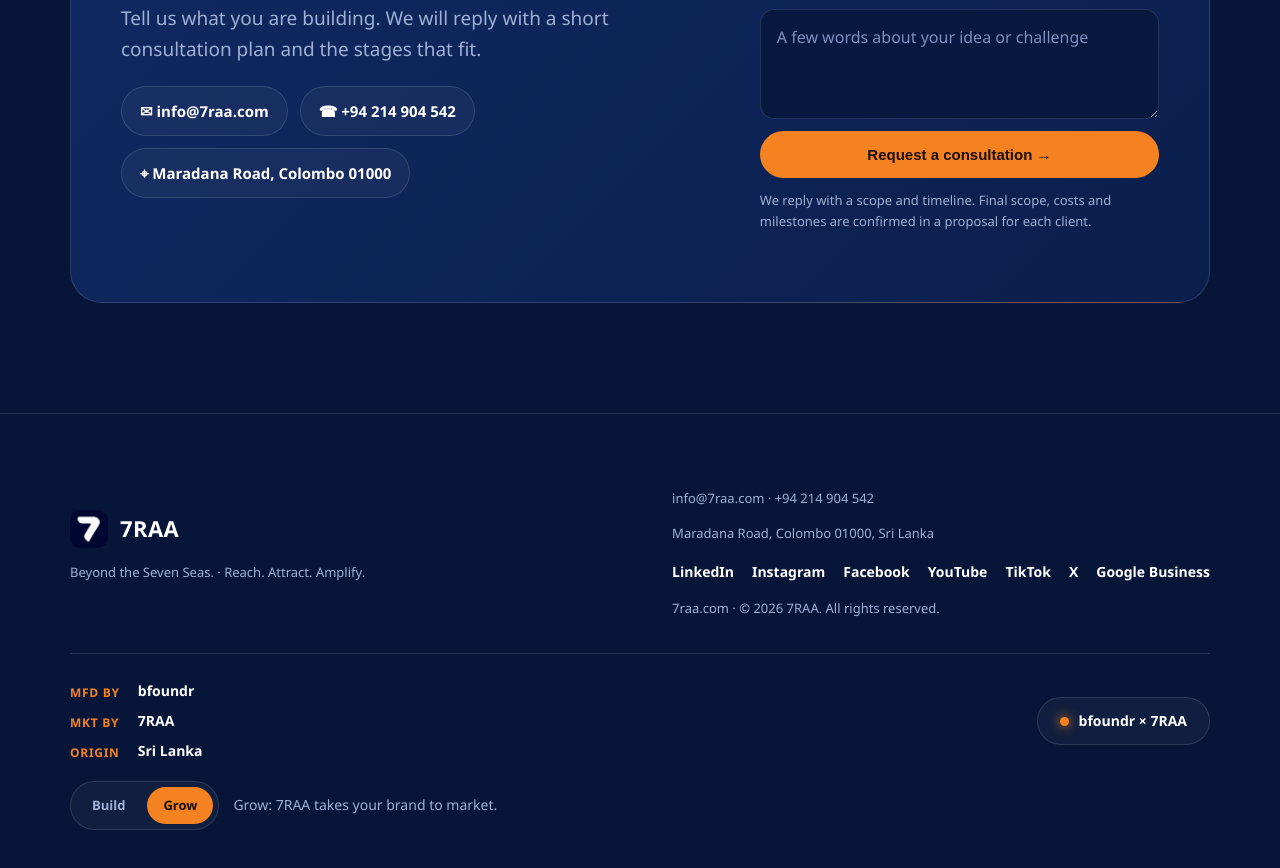
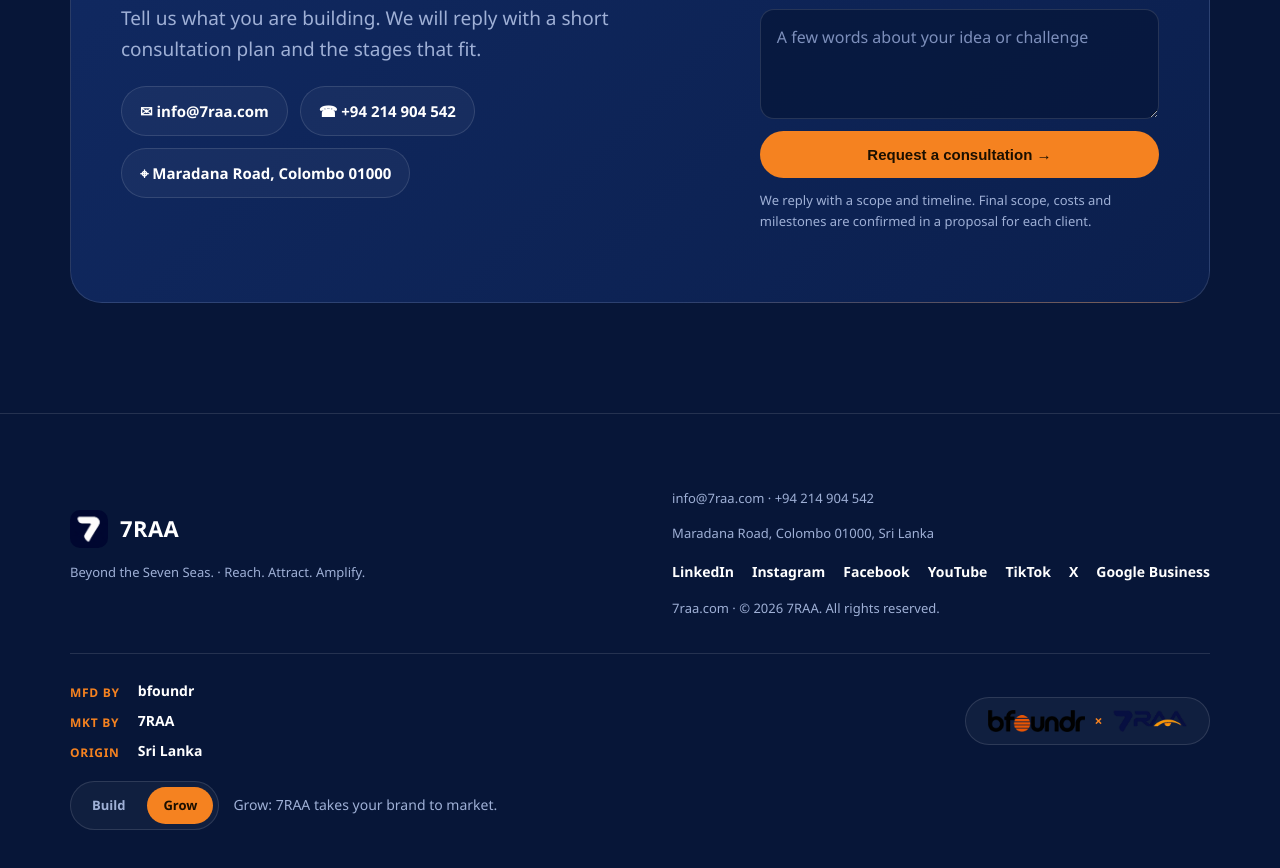
Before and after one commit to SenthInc/7raa, a plain HTML site: page index.html in a window 1280 px wide. Shown: the part 5870-6738 px from the top of the page. Drawn offline with Linux system fonts and the light colour scheme.

Commit message:
Use bfoundr and 7RAA logos in footer credit pill
Co-Authored-By: Claude Haiku 5.5 <noreply@anthropic.com>

```diff
--- a/index.html
+++ b/index.html
@@ -195,7 +195,8 @@
   .switch button{border:0;background:transparent;color:var(--muted);font:inherit;font-size:13px;font-weight:700;padding:8px 16px;border-radius:999px;cursor:pointer}
   .switch button[aria-pressed="true"]{background:var(--orange);color:#1a0f00}
   .credit-pill{display:inline-flex;align-items:center;gap:10px;padding:12px 22px;border:1px solid var(--line);border-radius:999px;font-weight:700;color:var(--white);background:rgba(255,255,255,.04)}
-  .credit-pill::before{content:"";width:9px;height:9px;border-radius:50%;background:var(--orange);box-shadow:0 0 12px var(--orange)}
+  .credit-pill img{display:block;width:auto}
+  .credit-pill span{color:var(--orange);font-weight:700}
   .credit-pill:hover{border-color:var(--orange)}
   .who{margin-top:18px;display:flex;flex-wrap:wrap;align-items:center;gap:14px;font-size:14px;color:var(--muted)}
   .who a{font-weight:700;color:var(--white)}
@@ -516,7 +517,7 @@
         <dt>Mkt by</dt><dd><a href="https://7raa.com" target="_blank" rel="noopener">7RAA</a></dd>
         <dt>Origin</dt><dd>Sri Lanka</dd>
       </dl>
-      <a class="credit-pill" href="https://bfoundr.com" target="_blank" rel="noopener" aria-label="Built by bfoundr, marketing by 7RAA">bfoundr × 7RAA</a>
+      <a class="credit-pill" href="https://bfoundr.com" target="_blank" rel="noopener" aria-label="Built by bfoundr, marketing by 7RAA"><img src="assets/bfoundr-logo.webp" alt="bfoundr" height="22"><span aria-hidden="true">×</span><img src="assets/7raa-logo.webp" alt="7RAA" height="22"></a>
     </div>
     <div class="who">
       <div class="switch" role="group" aria-label="Who did what">
```
Also changed, not shown: assets/7raa-logo.webp (added), assets/bfoundr-logo.webp (added).
